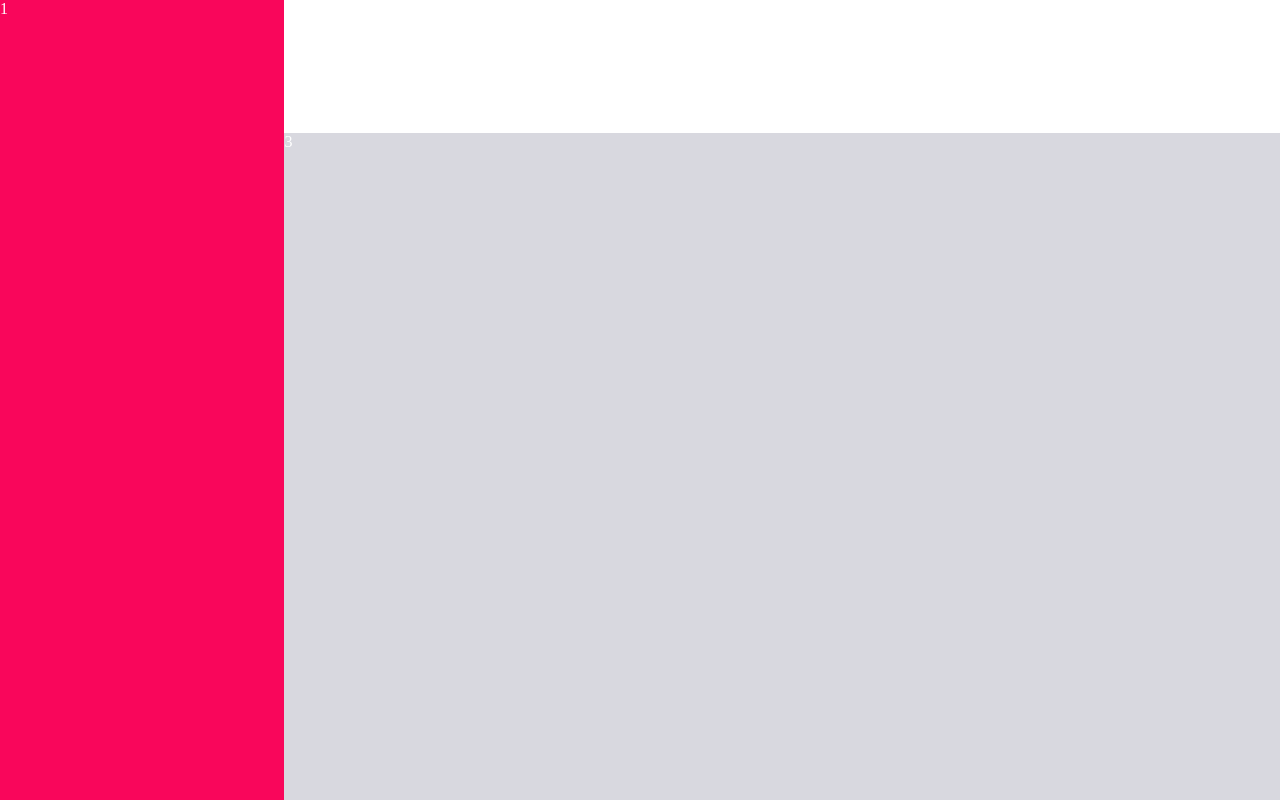
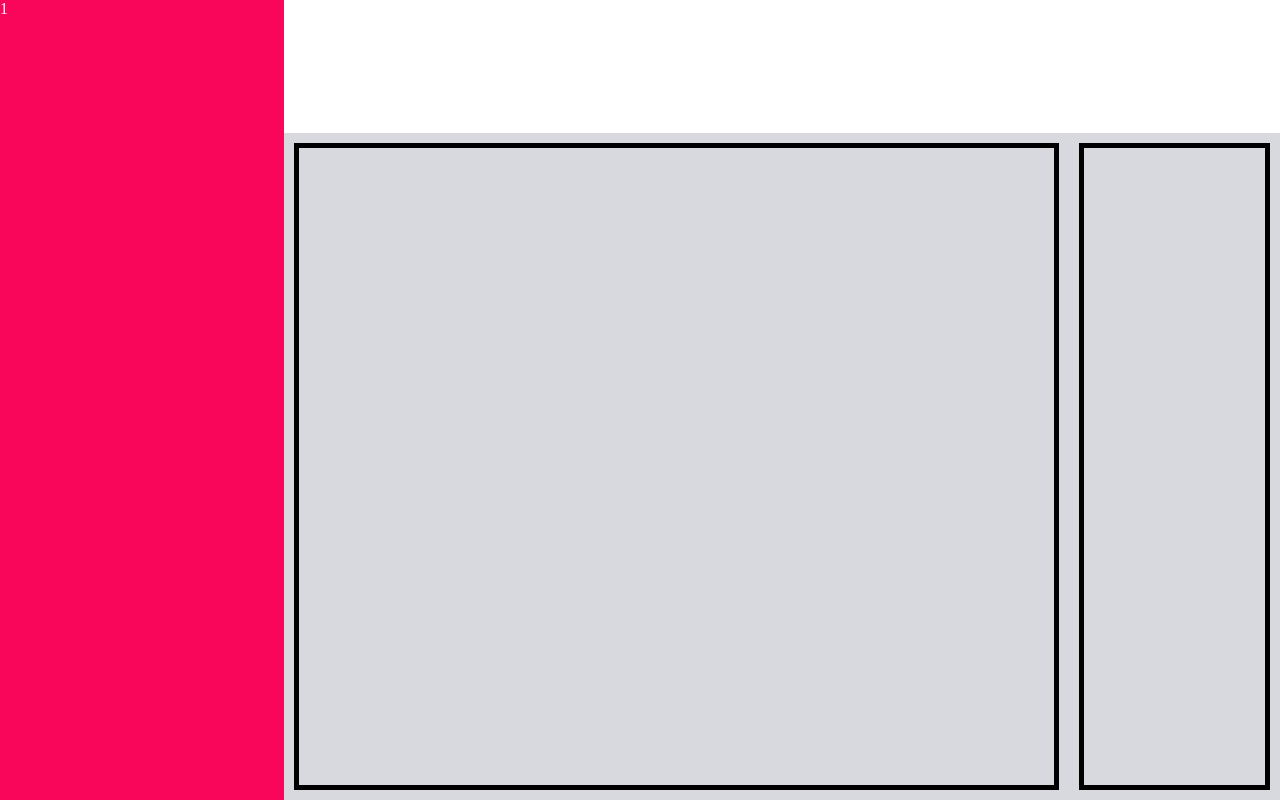
Before and after one commit to WilliamG-1/Admin-Dashboard, a plain HTML site: page index.html in a window 1280 px wide. Drawn offline with Linux system fonts and the light colour scheme.

Commit message:
Upgrading site layout

```diff
--- a/index.html
+++ b/index.html
@@ -17,7 +17,12 @@
     </div>
 
     <div class="content">
-        3
+        <div class="projects">
+
+        </div>
+        <div class="relevant">
+
+        </div>
     </div>
 </body>
 </html>
--- a/style.css
+++ b/style.css
@@ -23,4 +23,16 @@ body{
 }
 .content{
     background-color: rgb(216, 216, 223);
+    display: grid;
+    grid-template-columns: 4fr 1fr;
+    padding: 10px;
+    column-gap: 20px;
 }
+.projects{
+    border: 5px black solid;
+    display: grid;
+    grid-template-columns: repeat(auto-fit, minmax(500px, 1fr));
+}
+.relevant{
+    border: 5px black solid;
+}
```
